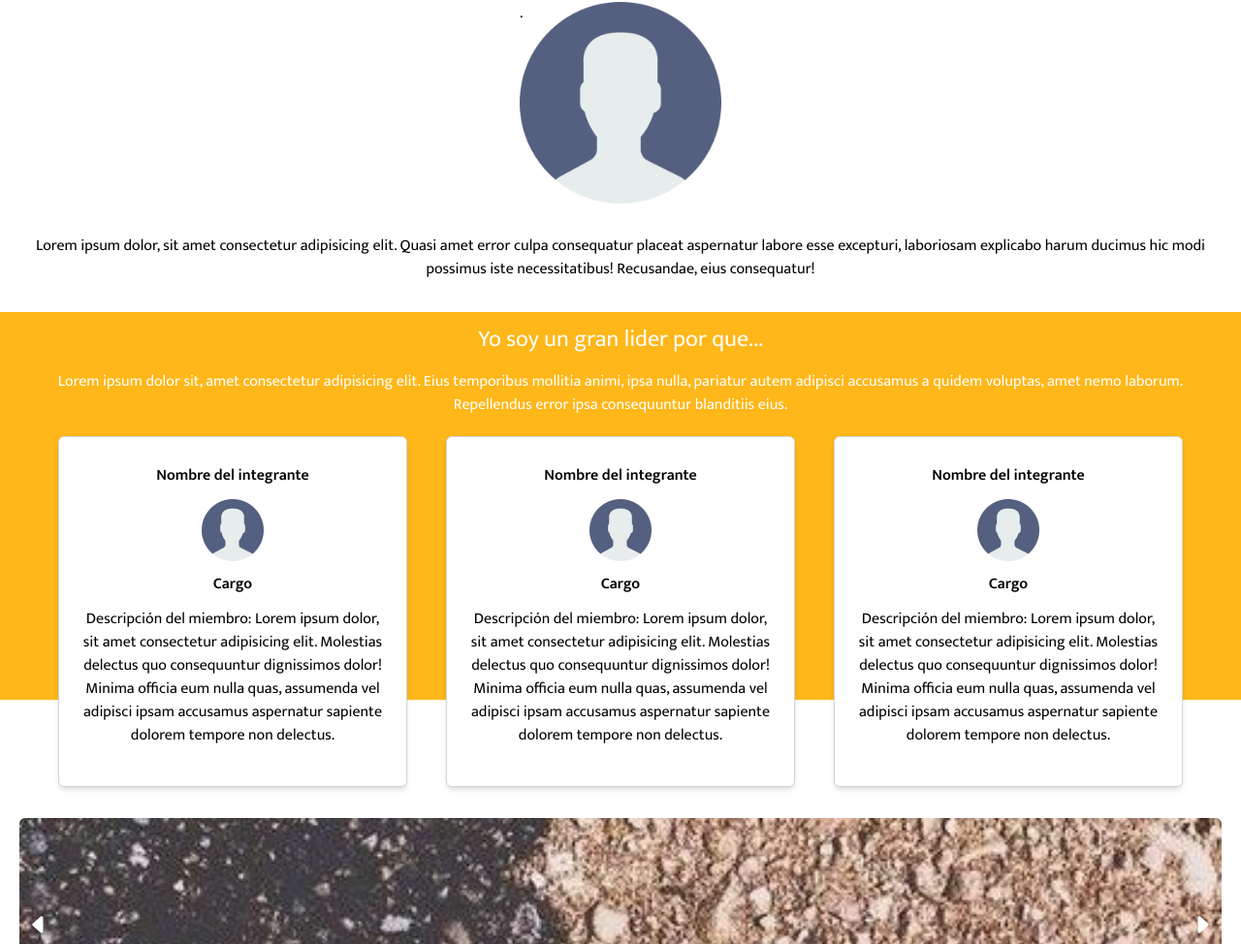
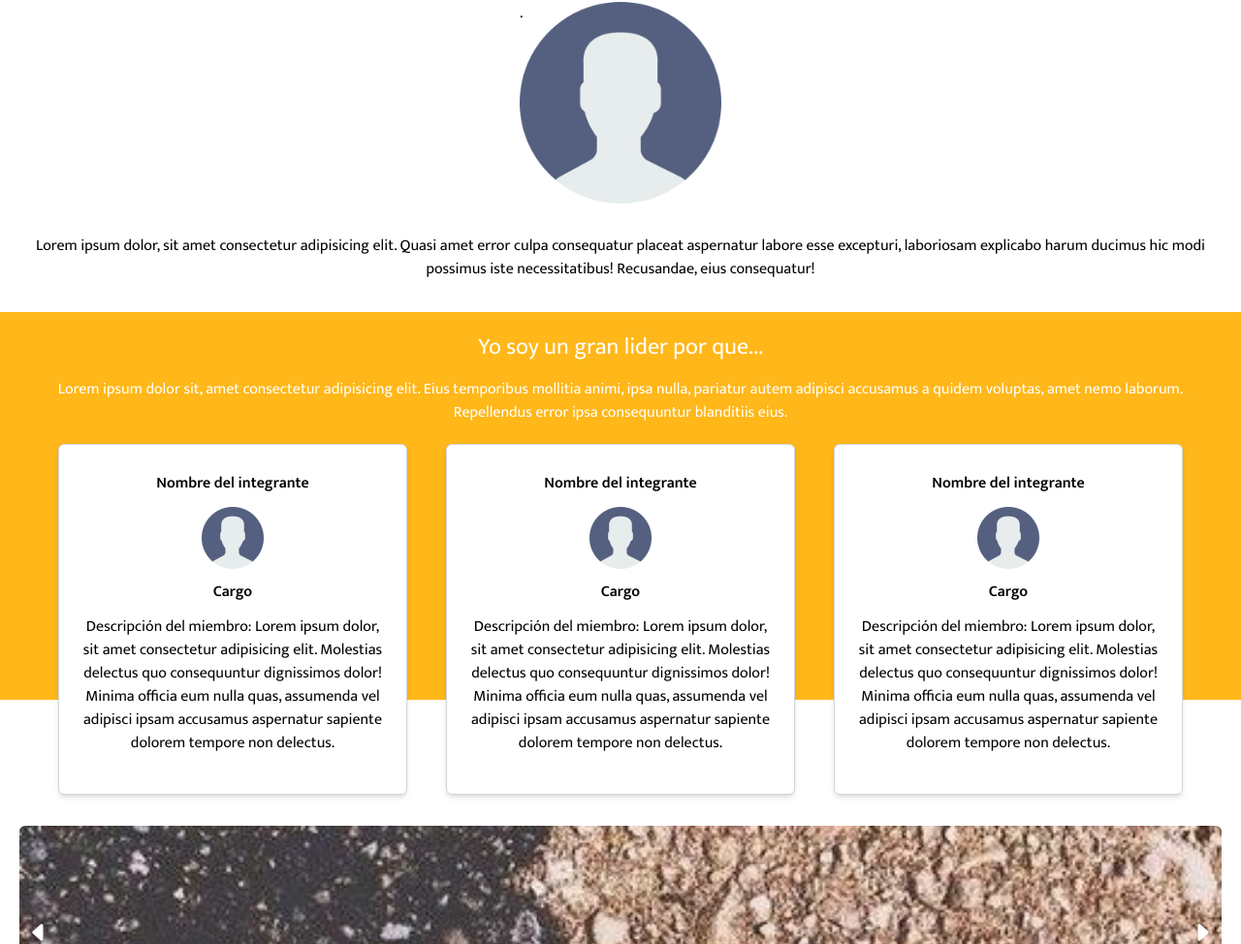
Before and after one commit to skreamozz/lading-page, a website: page index.html in a window 1280 px wide. Shown: the part 126-1100 px from the top of the page at 97% size. Drawn offline with nearby package versions, Linux system fonts and the light colour scheme.

Commit message:
copile tailwind

```diff
--- a/index.html
+++ b/index.html
@@ -60,10 +60,10 @@
       </div>
 
       <div
-        class="bg-[#FFB719] h-[25rem] text-white text-center pl-5 pr-5 pb-72"
+        class="bg-[#FFB719] h-[25rem] text-white text-center pl-5 pr-5 pt-5 pb-72"
       >
         <div id="#whoIam?">
-          <h2 class="text-2xl pt-3 pb-4">Yo soy un gran lider por que...</h2>
+          <h2 class="text-2xl mt-5 pb-4">Yo soy un gran lider por que...</h2>
           <div>
             <p class="mb-5">
               Lorem ipsum dolor sit, amet consectetur adipisicing elit. Eius
```
